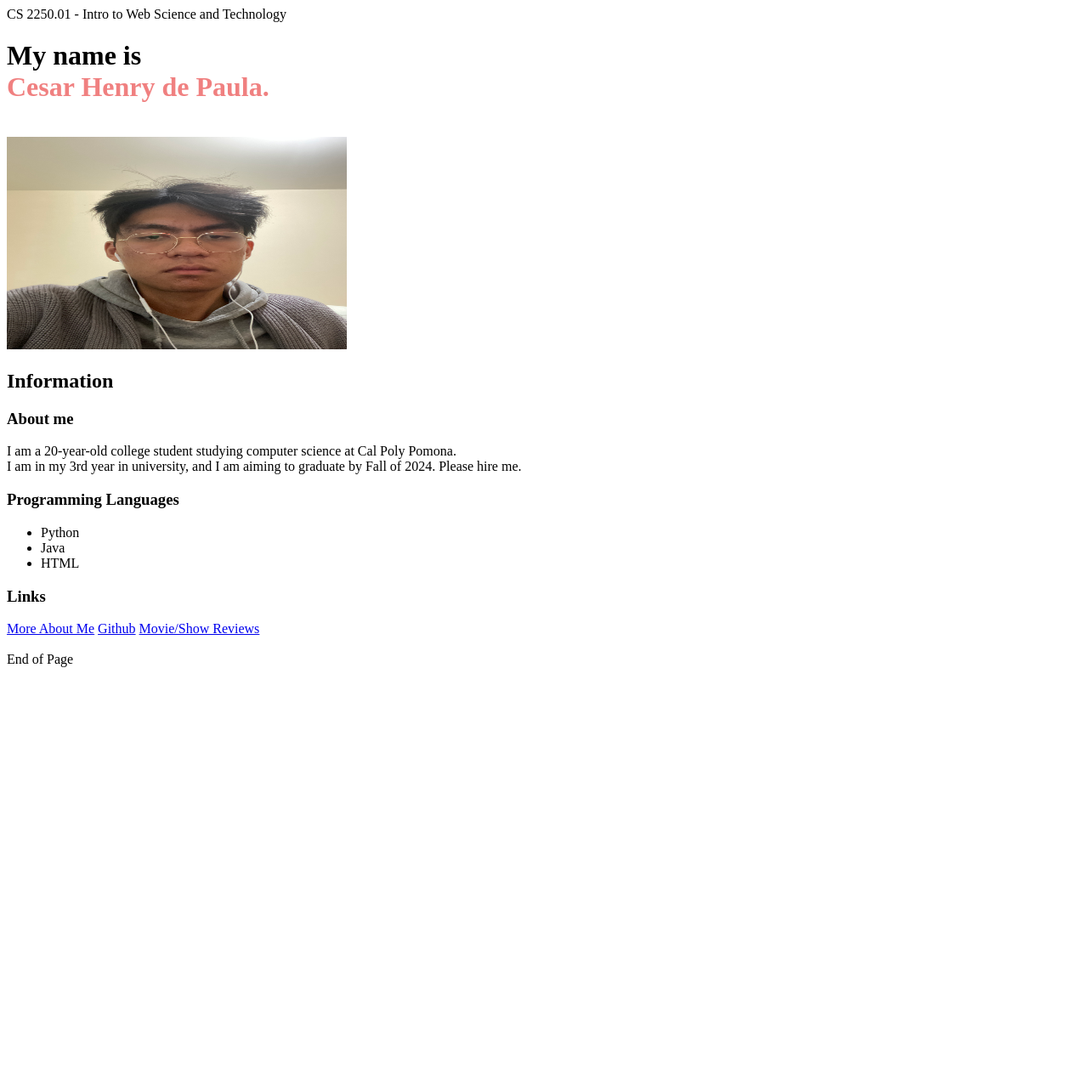
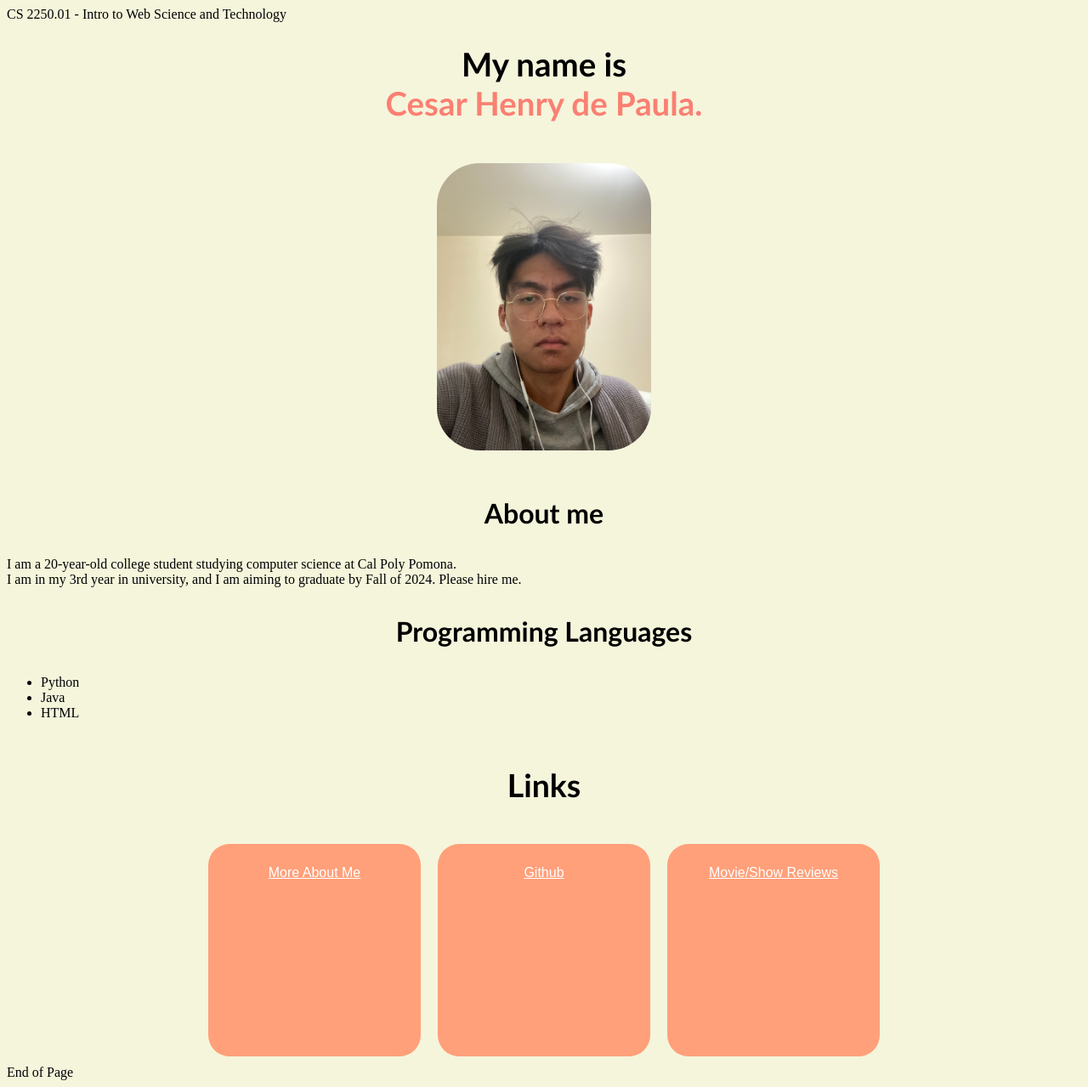
Before and after one commit to cesar-henry/CS2250Website, a plain HTML site: page index.html in a window 1280 px wide. Shown: the whole page at 85% size. Before the commit the page ends 800 px from the top, so only its background shows below. Drawn offline with Linux system fonts and the light colour scheme.

Commit message:
added more style to front page

```diff
--- a/CSS/styles.css
+++ b/CSS/styles.css
@@ -0,0 +1,75 @@
+
+
+body {
+    background: beige;
+}
+
+
+
+.container {
+    justify-content: center;
+}
+
+
+
+
+div.greeting {
+    text-align: center;
+    font-family: Calibri;
+    font-size: larger;
+}
+
+div.greeting img {
+    border-radius: 50px;
+}
+
+div.greeting span {
+    color: salmon;
+}
+
+div.greeting img {
+    width: 20%;
+    height: 20%;
+}
+
+
+
+.head {
+    display: flex;
+    justify-content: center;
+    align-items: center;
+    font-family: Calibri;
+    font-size: xx-large;
+}
+
+div.menu {
+    display: flex;
+    flex-wrap: wrap;
+    justify-content: center;
+    height: 100%;
+    align-items: center;
+}
+
+
+div.link a {
+    font-family: sans-serif;
+    display: block;
+    height: 200px;
+    width: 200px;
+    color: white;
+    background: lightsalmon;
+    margin: 10px;
+    text-align: center;
+    padding: 25px 25px;
+    border-radius: 25px;
+
+}
+
+div.link img {
+    height: 200px;
+    width: 200px;
+}
+
+div.link a:hover:not(.active) {
+    background-color: salmon;
+}
--- a/index.html
+++ b/index.html
@@ -3,36 +3,40 @@
     <head>
         <!-- Requirement-1.A -->
         <title>Cesar's Personal Wesbite</title>
+        <link rel="stylesheet" href="CSS/styles.css">
     </head>
     <body>
         <!-- Requirement-1.B -->
         <header>CS 2250.01 - Intro to Web Science and Technology</header>
 
         <!-- Requirement-1.F -->
+
+        <div class="greeting">
             <h1>
                 My name is<br>
                 <!-- Requirement-1.H -->
-            <span style="color:lightcoral">Cesar Henry de Paula.</span>
+                <span>Cesar Henry de Paula.</span>
             </h1>
 
             <br>
 
             <!-- Requirement-1.N -->
-        <img src="images/impromptupic.jpg" alt="mugshot of cesar" width="400" height="250">
+            <img src="images/impromptupic.jpg" alt="mugshot of cesar">
+        </div>
 
         <br>
 
         <!-- Requirement-1.E -->
         <section>
-            <h2>Information</h2>
+
             <article>
-                <h3>About me</h3>
+                <h3 class="head">About me</h3>
                 I am a 20-year-old college student studying computer science at Cal Poly Pomona.<br>
                 I am in my 3rd year in university, and I am aiming to graduate by Fall of 2024. Please hire me.
             </article>
 
             <article>
-                <h3>Programming Languages</h3>
+                <h3 class="head">Programming Languages</h3>
                 <!-- Requirement-1.K-->
                 <ul>
                     <li>Python</li>
@@ -42,24 +46,21 @@
             </article>
         </section>
 
+        <div class="head">
+            <h3>Links</h3>
+        </div>
 
-
-        <aside>
-
-            <h3>Links</h3>
-            <!-- Requirement-1.D -->
-            <nav>
-                <!-- Requirement-1.J -->
+        <div class="menu">
+            <div class="link">
                 <a href="aboutme.html">More About Me</a>
-
-                <!-- Requirement-1.I -->
+            </div>
+            <div class="link">
                 <a href="https://github.com/cesar-henry">Github</a>
-
+            </div>
+            <div class="link">
                 <a href="reviews.html">Movie/Show Reviews</a>
-
-            </nav>
-        </aside>
-        <br>
+            </div>
+        </div>
 
         <!-- Requirement-1.C -->
         <footer>End of Page</footer>
```
Also changed, not shown: images/githublogo.png (added), images/reviewicon.png (added), images/tvicon.png (added). Lines whose indentation alone changed are shown as unchanged.
